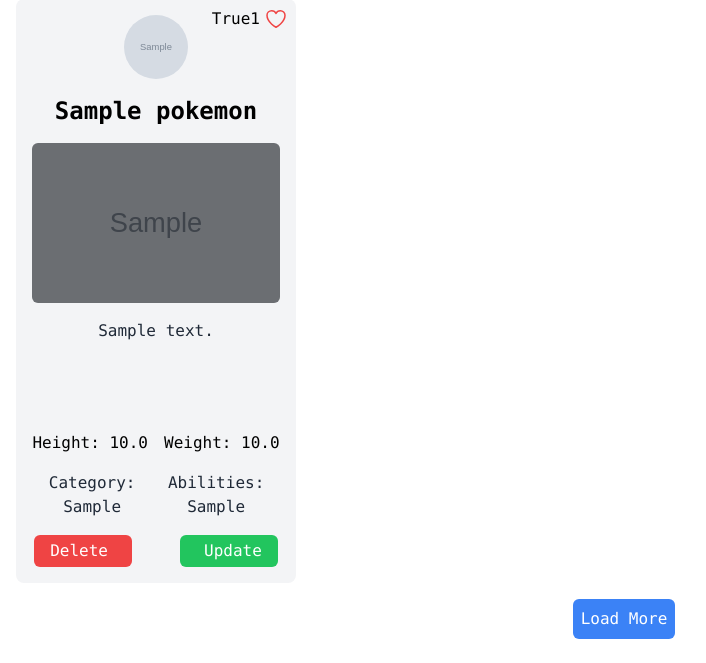
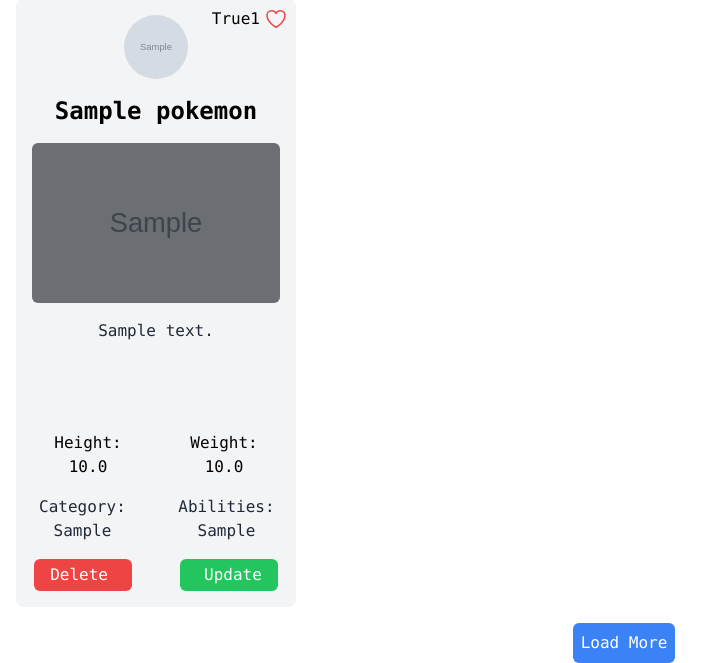
Before and after one commit to srikanthbanothu26/POKEmon, a Flask app: page /main in a window 1280 px wide. Shown: the part 387-1050 px from the top of the page, without its empty margins (16-722 px from the left). Before the commit the page ends 1026 px from the top, so only its background shows below. Run offline with Flask 3, Linux system fonts and the light colour scheme; a user stored in the database is signed in; tables that the repository leaves empty hold one stand-in row (values such as "Sample post"); grey boxes marked "Sample" are stand-in pictures; some libraries are stand-ins or nearby versions.

Commit message:
added styles

```diff
--- a/pokemon/templates/main.html
+++ b/pokemon/templates/main.html
@@ -54,11 +54,11 @@
                     <p class="text-gray-800 overflow-y-auto h-24">{{ poke.description }}</p>
                 </div>
                 <div class="flex justify-between text-black mb-4">
-                    <p>Height: {{ poke.height }}</p>
+                    <p class='mr-2'>Height: {{ poke.height }}</p>
                     <p class="pl-4">Weight: {{ poke.weight }}</p>
                 </div>
                 <div class="flex justify-between text-gray-800 mb-4">
-                    <p>Category: {{ poke.category }}</p>
+                    <p class="mr-10">Category: {{ poke.category }}</p>
                     <p>Abilities: {{ poke.abilities }}</p>
                 </div>
                 <div class="flex justify-between">
```
